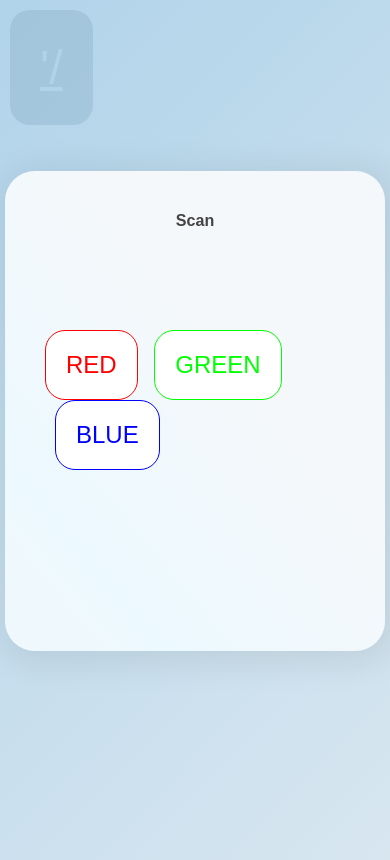
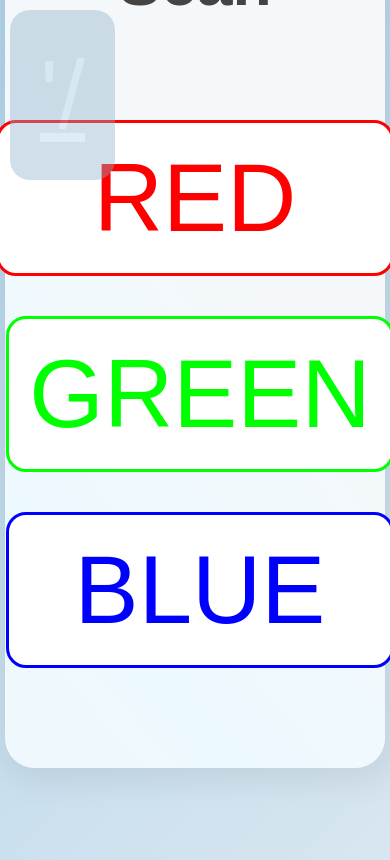
Before and after one commit to V714/RPiSensorsWebsite, a Flask app: template templates/checkrgb.html in a window 390 px wide. Run offline with Flask 2, Linux system fonts and the light colour scheme; the template is opened without the code that fills it: most values are stand-ins (such as "Sample title", 1, 10 or a date in 2020).

Commit message:
mobile version css

```diff
--- a/static/style/style.css
+++ b/static/style/style.css
@@ -87,11 +87,10 @@ h6{
     margin-top: -10%;
     display: flex;
     flex-direction: column;
-    font-size: 24px;
+    font-size: 48px;
     justify-content: flex-start;
     align-items: center;
     padding: 40px;
-    width: 20%;
     min-width: 300px;
     min-height: 400px;
     border-radius: 30px;
@@ -361,6 +360,7 @@ table{
     flex-direction: row;
     justify-content: flex-start;
     flex-wrap: nowrap;
+    margin-top: 20px;
 }
 
 
@@ -375,3 +375,21 @@ table{
 		background-position: 0% 50%;
 	}
 }
+
+@media screen and (max-width:800px) {
+    .main{width: 95vw;}
+}
+
+@media screen and (max-width:420px) {
+    .main{width: 95vw; font-size: 96px;margin-top: -50%;}
+    #rgb{flex-direction: column; display: flex;margin-bottom: 20px;}
+    .rgb_button{margin-bottom: 40px;}
+    #r_button{border: 3px solid #f00;}
+    #g_button{border: 3px solid #0f0;}
+    #b_button{border: 3px solid #00f;}
+    .dht11value{font-size: 48px;}
+    #log{font-size:96px;}
+    .add-new-div{width: 200px;height: 200px;}
+    .add-new{width: 200px;height: 200px; font-size: 120px;}
+    .add-new:hover{height: 170px;width: 170px;font-size: 100px;}
+}
```
